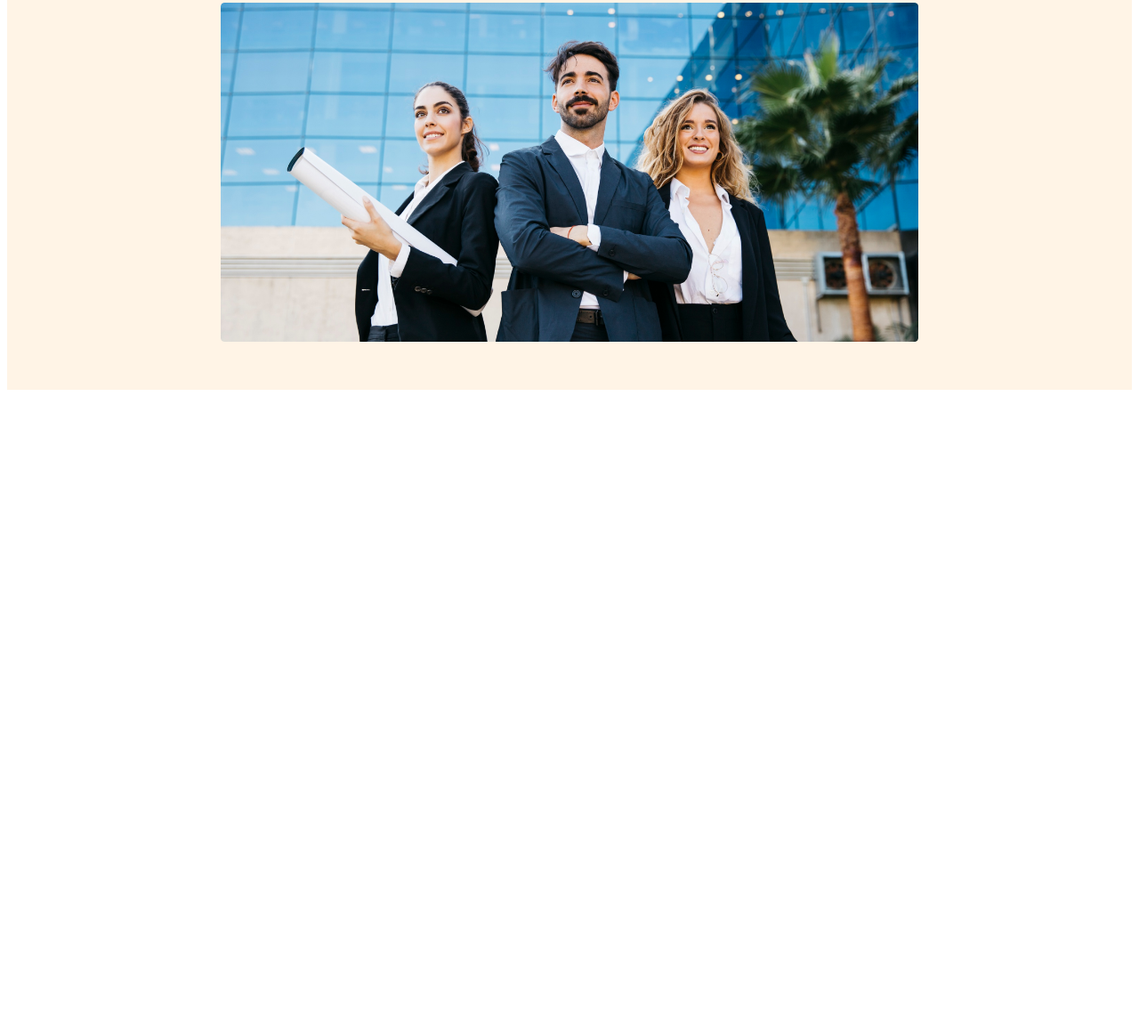
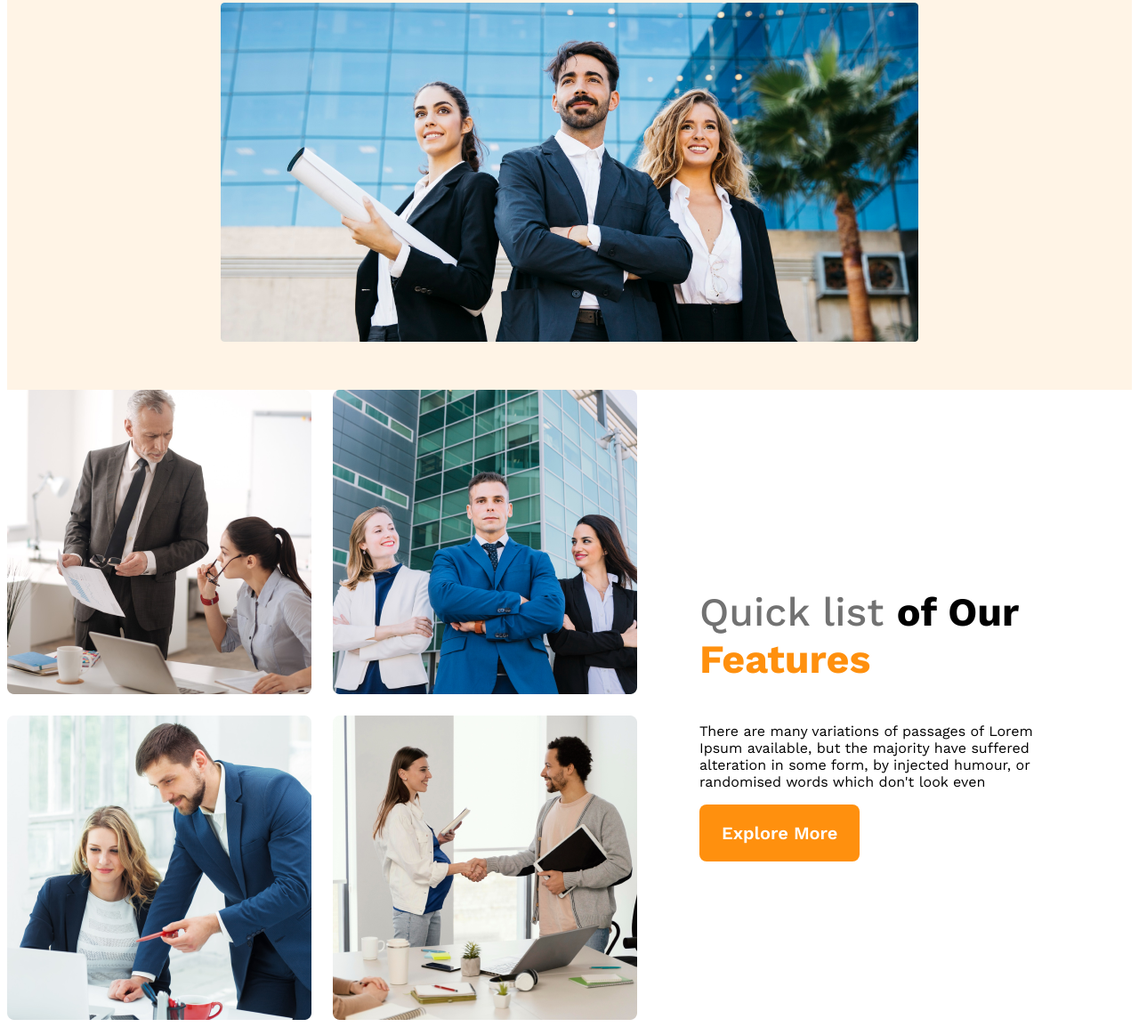
Before and after one commit to Samiul-Shuvo/g3-architects-website, a plain HTML site: page index.html in a window 1280 px wide. Shown: the part 573-1727 px from the top of the page at 89% size. Before the commit the page ends 1019 px from the top, so only its background shows below. Drawn offline with nearby package versions, Linux system fonts and the light colour scheme.

Commit message:
feature content added

```diff
--- a/index.html
+++ b/index.html
@@ -23,11 +23,25 @@
             <p class="banner-description">There are many variations of passages of Lorem Ipsum available, but the majority have suffered alteration in some form, by injected humour, or randomised words which don't look even</p>
             <button class="btn-primary">Explore More</button>
            </div>
-
             <img src="images/banner.png" alt="">
         </div>
     </header>
     <main>
+        <!-- team Section -->
+        <section class="team-container">
+            <div class="team-img-container">
+                <img src="images/team1.png" alt="">
+                <img src="images/team2.png" alt="">
+                <img src="images/team3.png" alt="">
+                <img src="images/team4.png" alt="">
+            </div>
+            <div class="team-content">
+                <h3 class="team-title"><span class="quick-list">Quick list </span><span>of Our</span> <span class="text-feature">Features</span></h3>
+                <p class="team-description">There are many variations of passages of Lorem Ipsum available, but the majority have suffered alteration in some form, by injected humour, or randomised words which don't look even</p>
+                <button class="btn-primary">Explore More</button>
+
+            </div>
+        </section>
 
     </main>
     <footer>
--- a/styles/architect.css
+++ b/styles/architect.css
@@ -1,13 +1,13 @@
-@import url('https://fonts.googleapis.com/css2?family=Work+Sans:wght@400;500;600;700;800&display=swap');
+@import url("https://fonts.googleapis.com/css2?family=Work+Sans:wght@400;500;600;700;800&display=swap");
 
 /* Shared styles */
-*{
-    font-family: 'Work Sans', sans-serif;
+* {
+  font-family: "Work Sans", sans-serif;
 }
-.btn-primary{
+.btn-primary {
   border-radius: 8px;
-    background: #FF900E;
-    color: #FFF;
+  background: #ff900e;
+  color: #fff;
   text-align: center;
   font-size: 1.25rem;
   font-weight: 600;
@@ -16,71 +16,99 @@
   cursor: pointer;
 }
 /* Header Styles */
-.nav-title{
-    color:  #131313;
+.nav-title {
+  color: #131313;
   font-size: 2.8rem;
   font-weight: 700;
 }
-header{
-    background: rgba(255, 144, 14, 0.10);
+header {
+  background: rgba(255, 144, 14, 0.1);
   padding: 50px 240px;
 }
-nav{
+nav {
   display: flex;
   justify-content: space-between;
   align-items: center;
 }
-nav >ul{
+nav > ul {
   display: flex;
 }
-nav li{
- list-style: none;margin-right: 30px;
+nav li {
+  list-style: none;
+  margin-right: 30px;
   font-size: 1rem;
   font-weight: 500;
   line-height: 26px; /* 144.444% */
 }
 
-nav li a{
+nav li a {
   text-decoration: none;
   color: #424242;
-
 }
 /* Banner Styles */
-.banner-content{
+.banner-content {
   max-width: 800px;
   text-align: center;
   margin: 0 auto;
 }
-.banner-title{
-    color:  #131313;
+.banner-title {
+  color: #131313;
   text-align: center;
   font-size: 4rem;
   font-weight: 700;
 }
-.banner-description{
-    color:  #727272;
+.banner-description {
+  color: #727272;
   font-weight: 400;
 }
-.banner img{
+.banner img {
   margin-top: 20px;
   width: 100%;
 }
+/* Main Section Styles */
+main {
+  max-width: 1440px;
+  margin: 0 auto;
+}
+/* Team Styles */
+.team-container {
+  display: flex;
+  align-items: center;
+}
+.team-img-container {
+  display: grid;
+  grid-template-columns: repeat(2, 1fr);
+  gap: 1.5rem;
+}
+.team-content {
+  padding-left: 70px;
+  padding-right: 70px;
+}
+.team-title {
+  font-size: 2.8rem;
+}
+.team-title .quick-list {
+  color: #727272;
+  font-weight: 500;
+}
+.team-title .text-feature {
+  color: #ff900e;
+  font-weight: 700;
+}
 /* Responsive Styles */
-@media screen and (max-width: 576px){
-    header{
+@media screen and (max-width: 576px) {
+  header {
     padding: 20px;
   }
-    nav{
+  nav {
     flex-direction: column;
   }
-
 }
-@media screen and (min-width:576px) and (max-width: 960px){
-    header{
+@media screen and (min-width: 576px) and (max-width: 960px) {
+  header {
     padding: 50px;
   }
-    nav{
+  nav {
     flex-direction: column;
   }
-
 }
```
Lines whose indentation alone changed are shown as unchanged.
